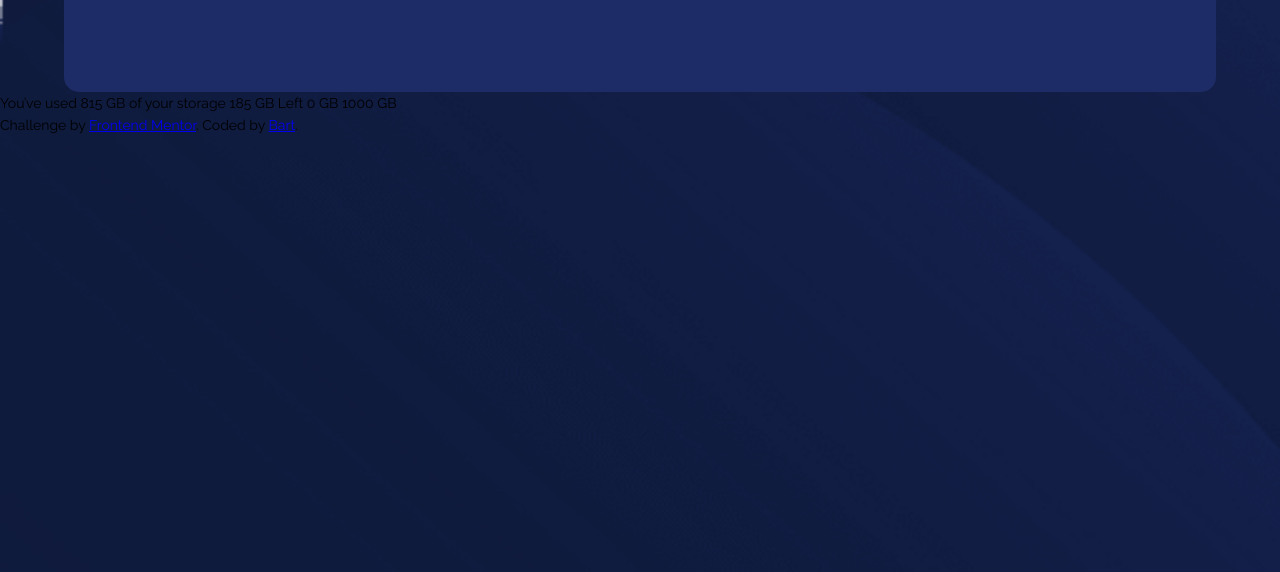
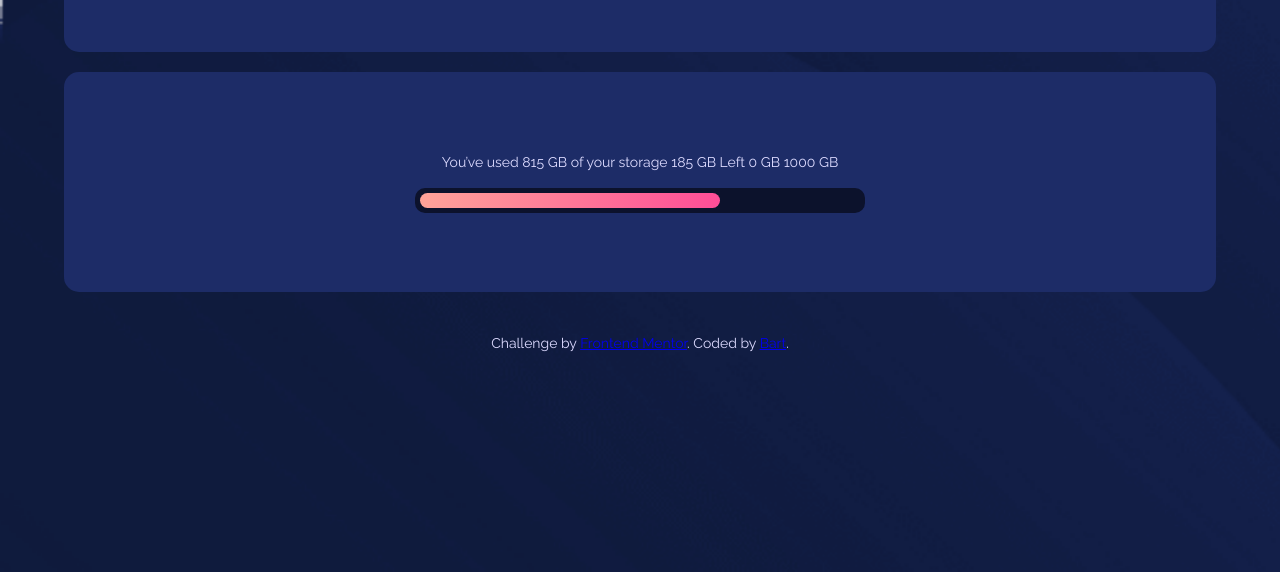
Before and after one commit to bartkalanski/data-storage-fem, a plain HTML site: page index.html in a window 1280 px wide. Shown: the part 484-1056 px from the top of the page. Drawn offline with Linux system fonts and the light colour scheme.

Commit message:
Added progress bar

```diff
--- a/index.html
+++ b/index.html
@@ -39,7 +39,8 @@
                 </p>
             </div>
             <div class="content__status">
-
+                <div class="content__status-full"></div>
+                <div class="content__status-progress"></div>
             </div>
         </div>
     </div>
--- a/scss/_base.scss
+++ b/scss/_base.scss
@@ -1,4 +1,4 @@
-    $primary-gradient:linear-gradient(hsl(6, 100%, 80%) to hsl(335, 100%, 65%));
+    $primary-gradient:linear-gradient(to right, hsl(6, 100%, 80%), hsl(335, 100%, 65%));
     $pale-blue: hsl(243, 100%, 93%);
     $grayish-blue: hsl(229, 7%, 55%);
     $dark-blue: hsl(228, 56%, 26%);
--- a/scss/_components.scss
+++ b/scss/_components.scss
@@ -1,9 +1,9 @@
     .header {
         width: 90vw;
-    height: 40vh;
+        height: 35vh;
         background: $dark-blue;
         margin: 0 auto;
-    padding: 5rem;
+        padding: 4rem;
         border-radius: 1.5rem 13rem 1.5rem 1.5rem;
         position: relative;
         display: flex;
@@ -22,14 +22,59 @@
         }
         &__nav-item {
             background: $very-dark-blue;
+            height: 6rem;
+            width: 6rem;
             margin: 1rem;
-        padding: 1rem;
             border-radius: 10px;
+            display: flex;
+            align-items: center;
+            justify-content: center;
         }
     }
 
     .content {
+        width: 90vw;
+        height: 27.5vh;
+        background: $dark-blue;
+        margin: 0 auto;
+        margin-top: 2rem;
+        padding: 5rem;
+        border-radius: 1.5rem;
+        color: $pale-blue;
+        display: flex;
+        flex-direction: column;
+        justify-content: center;
+        align-items: center;
         &__info {}
         &__info-text {}
-    &__status {}
+        &__status {
+            margin-top: 1.5rem;
+            display: flex;
+            flex-direction: column;
+            align-items: center;
+            justify-content: center;
+            position: relative;
+            height: 2.5rem;
+            width: 50rem;
         }
+        &__status-full {
+            display: block;
+            background: $very-dark-blue;
+            position: relative;
+            height: 2.5rem;
+            width: 45rem;
+            border-radius: 1rem;
+            z-index: 1;
+        }
+        &__status-progress {
+            background: $primary-gradient;
+            align-self: start;
+            display: block;
+            position: absolute;
+            height: 1.5rem;
+            width: 30rem;
+            margin-left: 3rem;
+            border-radius: 1rem;
+            z-index: 10;
+        }
+    }
--- a/scss/_layout.scss
+++ b/scss/_layout.scss
@@ -5,3 +5,9 @@
     flex-direction: column;
     margin-top: 20%;
 }
+
+.attribution {
+    margin-top: 4rem;
+    text-align: center;
+    color: $pale-blue;
+}
```
Also changed, not shown: css/main.css (+1 -1 lines). Lines whose indentation alone changed are shown as unchanged.
